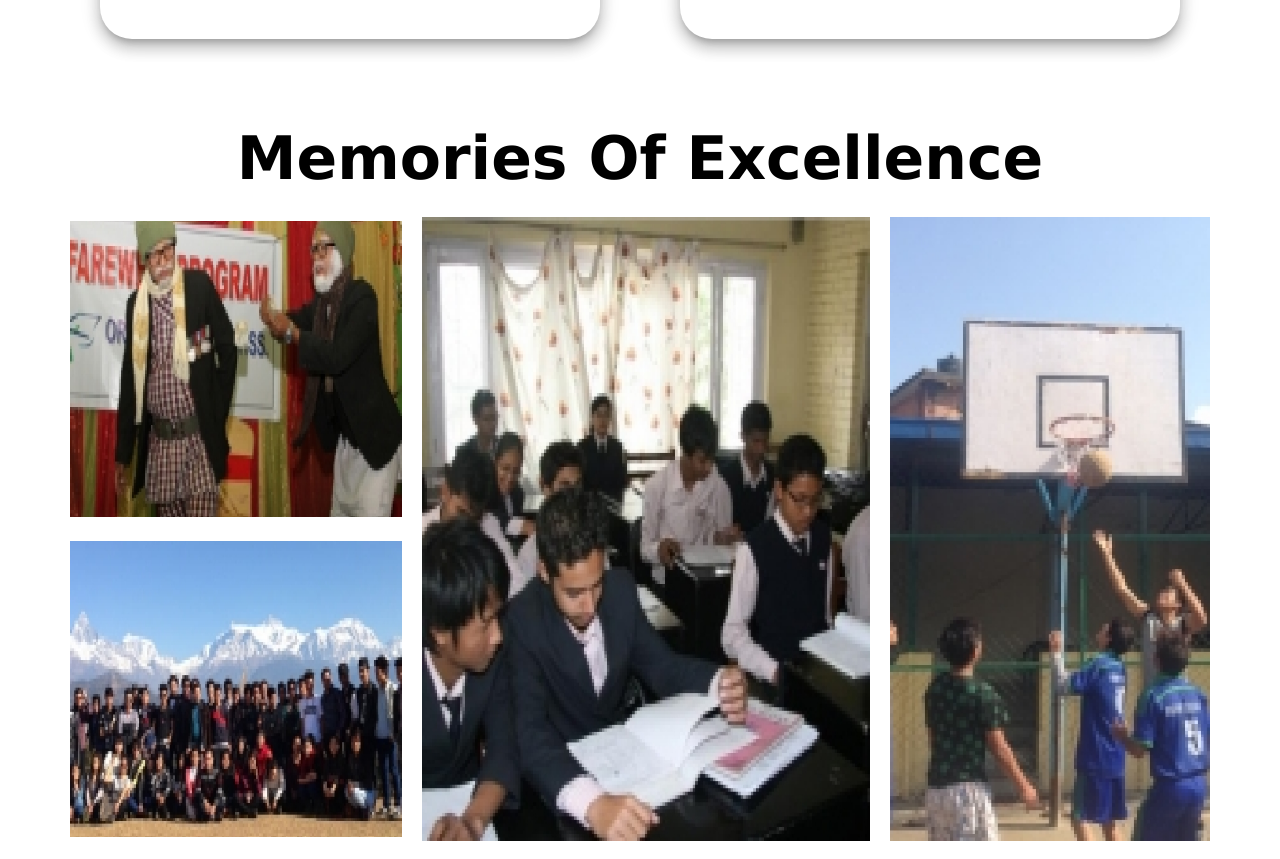
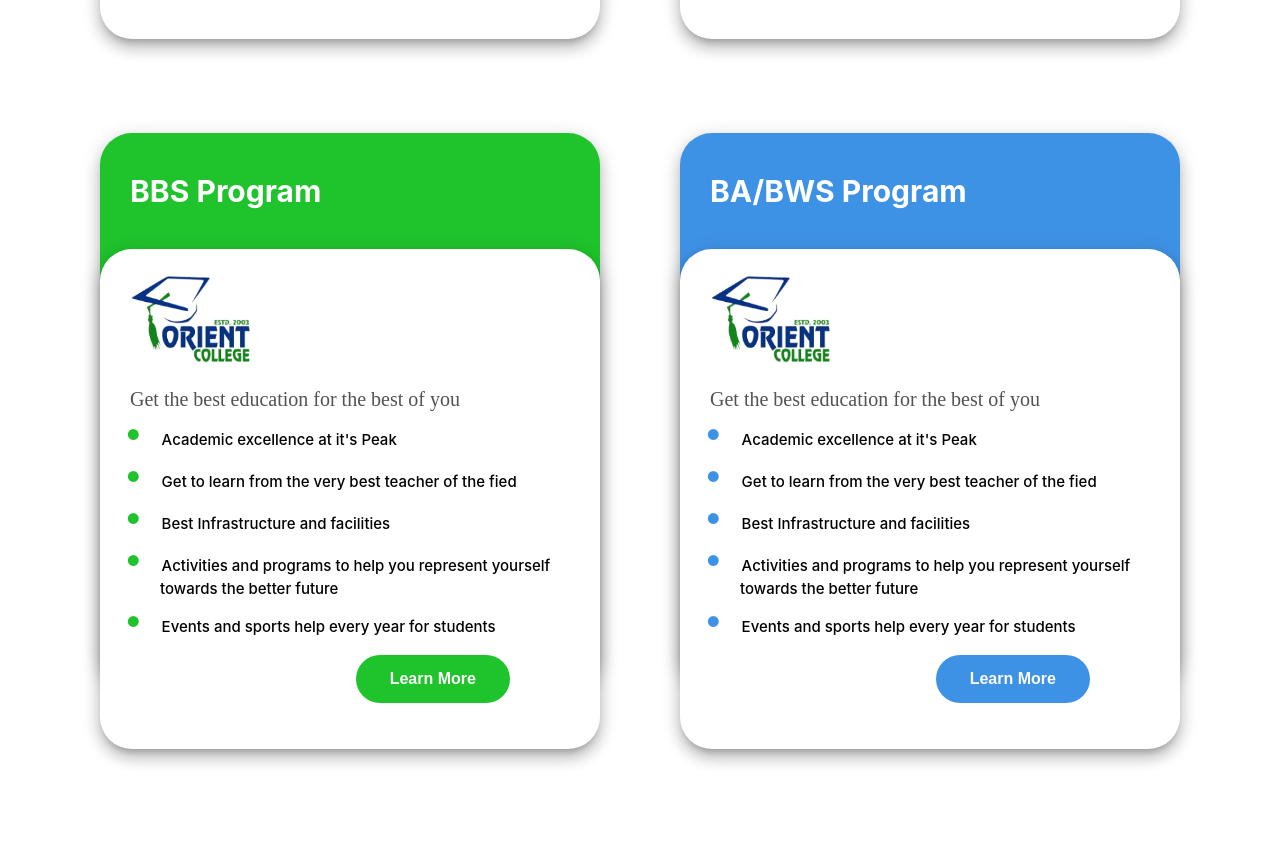
Before and after one commit to alishd0225/orient_project, a React (Create React App) app: page / in a window 1280 px wide. Shown: the part 1600-2459 px from the top of the page. Built offline with nearby package versions, Linux system fonts and the light colour scheme; no server answers.

Commit message:
my commit

```diff
--- a/src/Component/Home/Home.css
+++ b/src/Component/Home/Home.css
@@ -86,7 +86,7 @@
   display: flex;
 }
 .academicProgram {
-  display: inline-block;
+  display: block;
   align-items: center;
   justify-content: center;
   margin: 50px auto;
@@ -98,36 +98,36 @@
   font-size: 60px;
   font-family: Lucida Sans;
 }
-.academicProgram .container {
+.academicProgram .container-one {
   display: flex;
   justify-content: center;
   align-items: center;
   margin: auto 20px;
 }
-.academicProgram .container .plusTwoProgram {
+.academicProgram .container-one .plusTwoProgram {
   display: flex;
   align-items: center;
   justify-content: center;
   margin: auto 40px 0 0;
 }
-.academicProgram .container .plusTwoProgram .plusTwo {
+.academicProgram .container-one .plusTwoProgram .plusTwo {
   margin-left: 30px;
   color: white;
   font-size: 30px;
   font-weight: 700;
 }
-.academicProgram .container .plusTwoProgram .orientLogo {
+.academicProgram .container-one .plusTwoProgram .orientLogo {
   margin-top: 25px;
   margin-left: 30px;
   width: 120px;
 }
-.academicProgram .container .plusTwoProgram .header-text {
+.academicProgram .container-one .plusTwoProgram .header-text {
   font-size: 20px;
   color: #525252;
   margin-left: 30px;
   font-family: Apple Braille;
 }
-.academicProgram .container .plusTwoProgram ul {
+.academicProgram .container-one .plusTwoProgram ul {
   list-style: none;
   font-size: 15px;
   font-weight: 500;
@@ -136,19 +136,19 @@
   margin-top: -20px;
 }
 
-.academicProgram .container .plusTwoProgram ul li::before {
+.academicProgram .container-one .plusTwoProgram ul li::before {
   content: "\2022";
   margin-bottom: 50px;
   padding-right: 20px;
-  color: #1fc32c;
+  color: #EF8A00;
   font-weight: bold;
   margin-left: -1em;
   font-size: 35px;
   width: 100px;
 }
-.academicProgram .container .plusTwoProgram button {
+.academicProgram .container-one .plusTwoProgram button {
   display: block;
-  background-color: #1fc32c;
+  background-color: #EF8A00;
   border-style: none;
   border-radius: 30px;
   margin: auto 0 auto 20vw;
@@ -156,34 +156,34 @@
   height: 6vh;
   color: rgb(250, 248, 248);
   font-size: 16px;
-  font-weight: 500;
+  font-weight: 600;
   cursor: pointer;
 }
-.academicProgram .container .A_level {
+.academicProgram .container-one .A_level {
   display: flex;
   align-items: center;
   justify-content: center;
   margin: auto 0 0 40px;
 }
 
-.academicProgram .container .A_level h4 {
+.academicProgram .container-one .A_level h4 {
   margin-left: 30px;
   color: white;
   font-size: 30px;
   font-weight: 700;
 }
-.academicProgram .container .A_level img {
+.academicProgram .container-one .A_level img {
   margin-left: 30px;
   margin-top: 25px;
   width: 220px;
 }
-.academicProgram .container .A_level p {
+.academicProgram .container-one .A_level p {
   font-size: 20px;
   color: #525252;
   margin-left: 30px;
   font-family: Apple Braille;
 }
-.academicProgram .container .A_level ul {
+.academicProgram .container-one .A_level ul {
   list-style: none;
   font-size: 15px;
   font-weight: 500;
@@ -191,7 +191,7 @@
   margin-left: 20px;
   margin-top: -20px;
 }
-.academicProgram .container .A_level ul li::before {
+.academicProgram .container-one .A_level ul li::before {
   content: "\2022";
   margin-bottom: 50px;
   padding-right: 20px;
@@ -201,7 +201,7 @@
   font-size: 35px;
   width: 100px;
 }
-.academicProgram .container .A_level button {
+.academicProgram .container-one .A_level button {
   display: block;
   background-color: #e43d4d;
   border-style: none;
@@ -209,9 +209,125 @@
   margin: auto 0 auto 20vw;
   color: rgb(250, 248, 248);
   font-size: 16px;
-  font-weight: 500;
+  font-weight: 600;
   width: 12vw;
   height: 6vh;
+  cursor: pointer;
+}
+.academicProgram .container-two {
+  display: flex;
+  justify-content: center;
+  align-items: center;
+  margin: 20vh 20px;
+}
+.academicProgram .container-two .bbsProgram {
+  display: flex;
+  align-items: center;
+  justify-content: center;
+  margin: auto 40px 0 0;
+}
+.academicProgram .container-two .bbsProgram .BBS {
+  margin-left: 30px;
+  color: white;
+  font-size: 30px;
+  font-weight: 700;
+}
+.academicProgram .container-two .bbsProgram .orientLogo {
+  margin-top: 25px;
+  margin-left: 30px;
+  width: 120px;
+}
+.academicProgram .container-two .bbsProgram .header-text {
+  font-size: 20px;
+  color: #525252;
+  margin-left: 30px;
+  font-family: Apple Braille;
+}
+.academicProgram .container-two .bbsProgram ul {
+  list-style: none;
+  font-size: 15px;
+  font-weight: 500;
+  color: black;
+  margin-left: 20px;
+  margin-top: -20px;
+}
+
+.academicProgram .container-two .bbsProgram ul li::before {
+  content: "\2022";
+  margin-bottom: 50px;
+  padding-right: 20px;
+  color: #1FC32C;
+  font-weight: bold;
+  margin-left: -1em;
+  font-size: 35px;
+  width: 100px;
+}
+.academicProgram .container-two .bbsProgram button {
+  display: block;
+  background-color: #1FC32C;
+  border-style: none;
+  border-radius: 30px;
+  margin: auto 0 auto 20vw;
+  width: 12vw;
+  height: 6vh;
+  color: rgb(250, 248, 248);
+  font-size: 16px;
+  font-weight: 600;
+  cursor: pointer;
+}
+.academicProgram .container-two .babwsProgram {
+  display: flex;
+  align-items: center;
+  justify-content: center;
+  margin: auto 0 0 40px;
+}
+.academicProgram .container-two .babwsProgram .BABWS {
+  margin-left: 30px;
+  color: white;
+  font-size: 30px;
+  font-weight: 700;
+}
+.academicProgram .container-two .babwsProgram .orientLogo {
+  margin-top: 25px;
+  margin-left: 30px;
+  width: 120px;
+}
+.academicProgram .container-two .babwsProgram .header-text {
+  font-size: 20px;
+  color: #525252;
+  margin-left: 30px;
+  font-family: Apple Braille;
+}
+.academicProgram .container-two .babwsProgram ul {
+  list-style: none;
+  font-size: 15px;
+  font-weight: 500;
+  color: black;
+  margin-left: 20px;
+  margin-top: -20px;
+}
+
+.academicProgram .container-two .babwsProgram ul li::before {
+  content: "\2022";
+  margin-bottom: 50px;
+  padding-right: 20px;
+  color: #3E92E6;
+  font-weight: bold;
+  margin-left: -1em;
+  font-size: 35px;
+  width: 100px;
+}
+.academicProgram .container-two .babwsProgram button {
+  display: block;
+  background-color: #3E92E6;
+  border-style: none;
+  border-radius: 30px;
+  margin: auto 0 auto 20vw;
+  width: 12vw;
+  height: 6vh;
+  color: rgb(250, 248, 248);
+  font-size: 16px;
+  font-weight: 600;
   cursor: pointer;
 }
 .memoriesOfExcellence {
@@ -405,7 +521,7 @@
     font-size: 11px;
   }
   .program {
-    display: inline-block;
+    display: block;
     justify-content: center;
     align-items: center;
     text-align: center;
@@ -422,44 +538,44 @@
     text-align: center;
     font-size: 40px;
   }
-  .academicProgram .container {
+  .academicProgram .container-one {
     display: inline-block;
     justify-content: center;
     align-items: center;
     margin: auto;
   }
-  .academicProgram .container .plusTwoProgram {
+  .academicProgram .container-one .plusTwoProgram {
     display: inline-block;
     align-items: center;
     justify-content: center;
     margin: 50px auto;
     text-align: start;
   }
-  .academicProgram .container .plusTwoProgram .box1 {
+  .academicProgram .container-one .plusTwoProgram .box1 {
     width: 90vw;
     height: 70vh;
   }
-  .academicProgram .container .plusTwoProgram .box1 .box2 {
+  .academicProgram .container-one .plusTwoProgram .box1 .box2 {
     width: 90vw;
     height: 70vh;
   }
-  .academicProgram .container .plusTwoProgram .plusTwo {
+  .academicProgram .container-one .plusTwoProgram .plusTwo {
     margin-left: 30px;
     color: white;
     font-size: 25px;
     font-weight: 600;
   }
-  .academicProgram .container .plusTwoProgram .orientLogo {
+  .academicProgram .container-one .plusTwoProgram .orientLogo {
     margin-top: 25px;
     margin-left: 30px;
     width: 60px;
   }
-  .academicProgram .container .plusTwoProgram .header-text {
+  .academicProgram .container-one .plusTwoProgram .header-text {
     font-size: 16px;
     color: #525252;
     margin-left: 30px;
   }
-  .academicProgram .container .plusTwoProgram ul {
+  .academicProgram .container-one .plusTwoProgram ul {
     list-style: none;
     font-size: 12px;
     font-weight: 500;
@@ -468,23 +584,23 @@
     margin-top: -20px;
   }
 
-  .academicProgram .container .plusTwoProgram ul li::before {
+  .academicProgram .container-one .plusTwoProgram ul li::before {
     content: "\2022";
     margin-bottom: 50px;
-    color: #1fc32c;
+    color: #EF8A00;
     font-weight: bold;
     margin-left: -1em;
     font-size: 30px;
     width: 50px;
   }
-  .academicProgram .container .plusTwoProgram button {
+  .academicProgram .container-one .plusTwoProgram button {
     width: 25vw;
     height: 5vh;
     margin: auto 0 auto 55vw;
     font-size: 14px;
     cursor: pointer;
   }
-  .academicProgram .container .A_level {
+  .academicProgram .container-one .A_level {
     display:inline-block;
     align-items: center;
     justify-content: center;
@@ -492,31 +608,31 @@
     text-align: start;
 
   }
-  .academicProgram .container .A_level .box3 {
+  .academicProgram .container-one .A_level .box3 {
     width: 90vw;
     height: 70vh;
   }
-  .academicProgram .container .A_level .box3 .box4 {
+  .academicProgram .container-one .A_level .box3 .box4 {
     width: 90vw;
     height: 70vh;
   }
-  .academicProgram .container .A_level h4 {
+  .academicProgram .container-one .A_level h4 {
     margin-left: 30px;
     color: white;
     font-size: 25px;
     font-weight: 600;
   }
-  .academicProgram .container .A_level img {
+  .academicProgram .container-one .A_level img {
     margin-top: 25px;
     margin-left: 30px;
     width: 140px;
   }
-  .academicProgram .container .A_level p {
+  .academicProgram .container-one .A_level p {
     font-size: 16px;
     color: #525252;
     margin-left: 30px;
   }
-  .academicProgram .container .A_level ul {
+  .academicProgram .container-one .A_level ul {
     list-style: none;
     font-size: 12px;
     font-weight: 500;
@@ -524,7 +640,7 @@
     margin-left: 20px;
     margin-top: -20px;
   }
-  .academicProgram .container .A_level ul li::before {
+  .academicProgram .container-one .A_level ul li::before {
     content: "\2022";
     margin-bottom: 50px;
     padding-right: 20px;
@@ -534,7 +650,125 @@
     font-size: 30px;
     width: 50px;
   }
-  .academicProgram .container .A_level button {
+  .academicProgram .container-one .A_level button {
+    width: 25vw;
+    height: 5vh;
+    margin: auto 0 auto 55vw;
+    font-size: 14px;
+    cursor: pointer;
+  }
+  .academicProgram .container-two {
+    display: block;
+    justify-content: center;
+    align-items: center;
+    margin: auto;
+  }
+  .academicProgram .container-two .bbsProgram {
+    display: inline-block;
+    align-items: center;
+    justify-content: center;
+    margin: 50px auto;
+    text-align: start;
+  }
+  .academicProgram .container-two .bbsProgram .box1 {
+    width: 90vw;
+    height: 70vh;
+  }
+  .academicProgram .container-two .bbsProgram .box1 .box2 {
+    width: 90vw;
+    height: 70vh;
+  }
+  .academicProgram .container-two .bbsProgram .BBS {
+    margin-left: 30px;
+    color: white;
+    font-size: 25px;
+    font-weight: 600;
+  }
+  .academicProgram .container-two .bbsProgram .orientLogo {
+    margin-top: 25px;
+    margin-left: 30px;
+    width: 60px;
+  }
+  .academicProgram .container-two .bbsProgram .header-text {
+    font-size: 16px;
+    color: #525252;
+    margin-left: 30px;
+  }
+  .academicProgram .container-two .bbsProgram ul {
+    list-style: none;
+    font-size: 12px;
+    font-weight: 500;
+    color: black;
+    margin-left: 20px;
+    margin-top: -20px;
+  }
+
+  .academicProgram .container-two .bbsProgram ul li::before {
+    content: "\2022";
+    margin-bottom: 50px;
+    color: #1fc32c;
+    font-weight: bold;
+    margin-left: -1em;
+    font-size: 30px;
+    width: 50px;
+  }
+  .academicProgram .container-two .bbsProgram button {
+    width: 25vw;
+    height: 5vh;
+    margin: auto 0 auto 55vw;
+    font-size: 14px;
+    cursor: pointer;
+  }
+  .academicProgram .container-two .babwsProgram {
+    display: inline-block;
+    align-items: center;
+    justify-content: center;
+    margin: 50px auto;
+    text-align: start;
+  }
+  .academicProgram .container-two .babwsProgram .box1 {
+    width: 90vw;
+    height: 70vh;
+  }
+  .academicProgram .container-two .babwsProgram .box1 .box2 {
+    width: 90vw;
+    height: 70vh;
+  }
+  .academicProgram .container-two .babwsProgram .BABWS {
+    margin-left: 30px;
+    color: white;
+    font-size: 25px;
+    font-weight: 600;
+  }
+  .academicProgram .container-two .babwsProgram .orientLogo {
+    margin-top: 25px;
+    margin-left: 30px;
+    width: 60px;
+  }
+  .academicProgram .container-two .babwsProgram .header-text {
+    font-size: 16px;
+    color: #525252;
+    margin-left: 30px;
+  }
+  .academicProgram .container-two .babwsProgram ul {
+    list-style: none;
+    font-size: 12px;
+    font-weight: 500;
+    color: black;
+    margin-left: 20px;
+    margin-top: -20px;
+  }
+
+  .academicProgram .container-two .babwsProgram ul li::before {
+    content: "\2022";
+    margin-bottom: 50px;
+    color: #3E92E6;
+    font-weight: bold;
+    margin-left: -1em;
+    font-size: 30px;
+    width: 50px;
+  }
+  .academicProgram .container-two .babwsProgram button {
     width: 25vw;
     height: 5vh;
     margin: auto 0 auto 55vw;
--- a/src/Component/Home/Home.js
+++ b/src/Component/Home/Home.js
@@ -17,13 +17,10 @@ import Box from "@mui/material/Box";
 import { useNavigate } from "react-router-dom";
 import Footer from "../layout/Footer/Footer";
 
-
-export default function(){
+export default function () {
   const navigation = useNavigate(); // extract navigation prop here
 
-  return (
-    <Home navigation={navigation} />
-  ); //
+  return <Home navigation={navigation} />; //
 }
 
 class Home extends Component {
@@ -61,9 +58,14 @@ class Home extends Component {
                 of the students{" "}
               </p>
             </blockquote>
-            <button className="about-us" onClick={()=>{
-              this.props.navigation("/aboutus");
-            }}>About us</button>
+            <button
+              className="about-us"
+              onClick={() => {
+                this.props.navigation("/aboutus");
+              }}
+            >
+              About us
+            </button>
             <div className="popUp">
               <img
                 src={notice}
@@ -90,7 +92,7 @@ class Home extends Component {
         <div className="program">
           <div className="academicProgram">
             <h1 className="text-align">Our Academic Programs</h1>
-            <div className="container">
+            <div className="container-one">
               <div className="plusTwoProgram">
                 <Box
                   component="div"
@@ -100,7 +102,7 @@ class Home extends Component {
                     height: 550,
                     boxShadow: 10,
                     borderRadius: 8,
-                    backgroundColor: "#1FC32C",
+                    backgroundColor: "#EF8A00",
                   }}
                 >
                   <h4 className="plusTwo">+2 Program</h4>
@@ -136,9 +138,13 @@ class Home extends Component {
                       </li>
                       <li>Events and sports help every year for students</li>
                     </ul>
-                    <button onClick={(e)=>{
-                      this.props.navigation("/academicProgram/+2program")
-                    }}>Register now</button>
+                    <button
+                      onClick={(e) => {
+                        this.props.navigation("/academicProgram/+2program");
+                      }}
+                    >
+                      Learn More
+                    </button>
                   </Box>
                 </Box>
               </div>
@@ -181,9 +187,126 @@ class Home extends Component {
                         Become qualified and accepted as a university student
                       </li>
                     </ul>
-                    <button onClick={(e)=>{
-                      this.props.navigation("academicProgram/alevelprogram");
-                    }}>Register now</button>
+                    <button
+                      onClick={(e) => {
+                        this.props.navigation("academicProgram/alevelprogram");
+                      }}
+                    >
+                      Learn More
+                    </button>
+                  </Box>
+                </Box>
+              </div>
+            </div>
+
+            <div className="container-two">
+              <div className="bbsProgram">
+                <Box
+                  component="div"
+                  className="box1"
+                  sx={{
+                    width: 500,
+                    height: 550,
+                    boxShadow: 10,
+                    borderRadius: 8,
+                    backgroundColor: "#1FC32C",
+                  }}
+                >
+                  <h4 className="BBS">BBS Program</h4>
+                  <Box
+                    component="div"
+                    className="box2"
+                    sx={{
+                      width: 500,
+                      height: 500,
+                      boxShadow: 10,
+                      marginTop: 5,
+                      borderRadius: 8,
+                      backgroundColor: "white",
+                    }}
+                  >
+                    <img
+                      src={orientLogo}
+                      alt="Orient Logo"
+                      className="orientLogo"
+                    />
+                    <p className="header-text">
+                      Get the best education for the best of you{" "}
+                    </p>
+                    <ul>
+                      <li>Academic excellence at it's Peak</li>
+                      <li>
+                        Get to learn from the very best teacher of the fied
+                      </li>
+                      <li>Best Infrastructure and facilities</li>
+                      <li>
+                        Activities and programs to help you represent yourself
+                        towards the better future
+                      </li>
+                      <li>Events and sports help every year for students</li>
+                    </ul>
+                    <button
+                      onClick={(e) => {
+                        this.props.navigation("academicProgram/BBSprogram");
+                      }}
+                    >
+                        Learn More
+                    </button>
+                  </Box>
+                </Box>
+              </div>
+              <div className="babwsProgram">
+                <Box
+                  component="div"
+                  className="box1"
+                  sx={{
+                    width: 500,
+                    height: 550,
+                    boxShadow: 10,
+                    borderRadius: 8,
+                    backgroundColor: "#3E92E6",
+                  }}
+                >
+                  <h4 className="BABWS">BA/BWS Program</h4>
+                  <Box
+                    component="div"
+                    className="box2"
+                    sx={{
+                      width: 500,
+                      height: 500,
+                      boxShadow: 10,
+                      marginTop: 5,
+                      borderRadius: 8,
+                      backgroundColor: "white",
+                    }}
+                  >
+                    <img
+                      src={orientLogo}
+                      alt="Orient Logo"
+                      className="orientLogo"
+                    />
+                    <p className="header-text">
+                      Get the best education for the best of you{" "}
+                    </p>
+                    <ul>
+                      <li>Academic excellence at it's Peak</li>
+                      <li>
+                        Get to learn from the very best teacher of the fied
+                      </li>
+                      <li>Best Infrastructure and facilities</li>
+                      <li>
+                        Activities and programs to help you represent yourself
+                        towards the better future
+                      </li>
+                      <li>Events and sports help every year for students</li>
+                    </ul>
+                    <button
+                      onClick={(e) => {
+                        this.props.navigation("academicProgram/BABWSprogram");
+                      }}
+                    >
+                      Learn More
+                    </button>
                   </Box>
                 </Box>
               </div>
```
